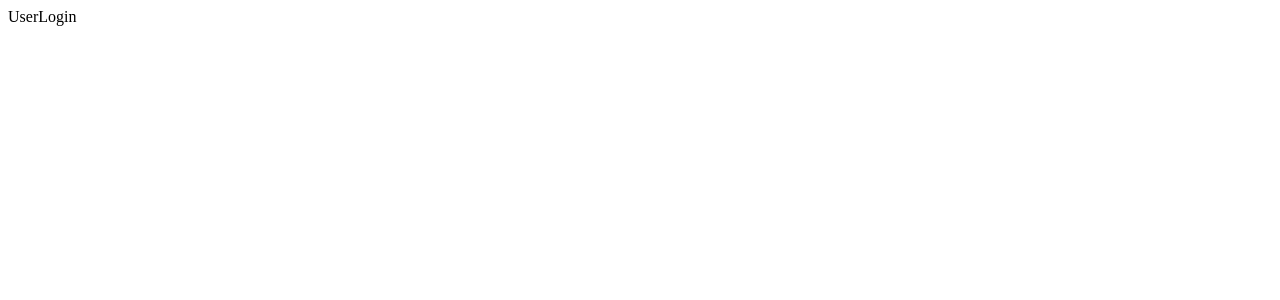
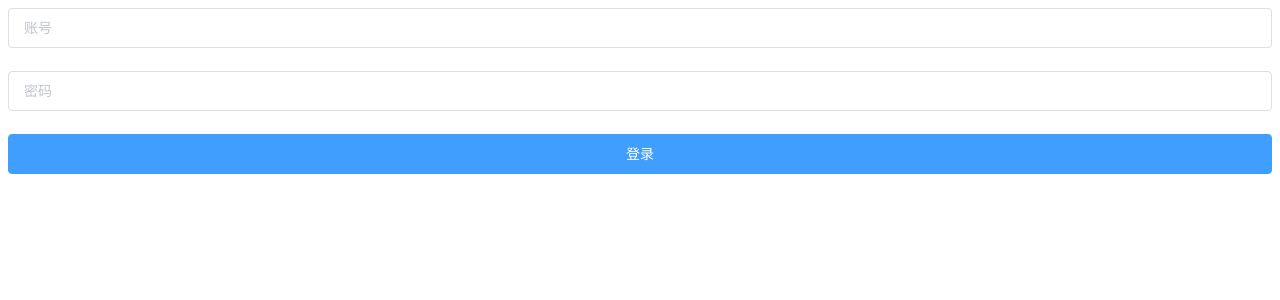
Before and after one commit to Memory1998/breeze-web, a Vue app: page / in a window 1280 px wide. Shown: the top 300 px of the page. Built offline with nearby package versions, Linux system fonts and the light colour scheme; the HTML template or start-up script is replaced by a standard one.

Commit message:
登录页面

```diff
--- a/package.json
+++ b/package.json
@@ -9,6 +9,7 @@
   },
   "dependencies": {
     "core-js": "^3.6.5",
+    "element-ui": "^2.15.6",
     "vue": "^2.6.11",
     "vue-router": "^3.2.0"
   },
@@ -19,6 +20,8 @@
     "@vue/cli-service": "~4.5.0",
     "@vue/eslint-config-prettier": "^6.0.0",
     "babel-eslint": "^10.1.0",
+    "babel-plugin-component": "^1.1.1",
+    "babel-preset-es2015": "^6.24.1",
     "eslint": "^6.7.2",
     "eslint-plugin-prettier": "^3.3.1",
     "eslint-plugin-vue": "^6.2.2",
--- a/src/App.vue
+++ b/src/App.vue
@@ -4,5 +4,4 @@
   </div>
 </template>
 
-<style>
-</style>
+<style></style>
--- a/src/components/UserLogin.vue
+++ b/src/components/UserLogin.vue
@@ -1,31 +1,40 @@
 <template>
   <div class="userLogin">
-    UserLogin
+    <el-form :model="formLogin">
+      <el-form-item>
+        <el-input v-model="formLogin.username" placeholder="账号"></el-input>
+      </el-form-item>
+      <el-form-item>
+        <el-input v-model="formLogin.password" placeholder="密码"></el-input>
+      </el-form-item>
+      <el-form-item>
+        <el-button style="width: 100%" type="primary" @click="onSubmit">{{
+          loginBtn
+        }}</el-button>
+      </el-form-item>
+    </el-form>
   </div>
 </template>
 
 <script>
 export default {
-  name: "UserLogin",
-  props: {
+  name: "userLogin",
+  data() {
+    return {
+      loginBtn: "登录",
+      formLogin: {
+        username: "",
+        password: "",
+      },
+    };
+  },
+  methods: {
+    onSubmit() {
+      console.log("submit!");
+    },
   },
 };
 </script>
 
 <!-- Add "scoped" attribute to limit CSS to this component only -->
-<style scoped>
-h3 {
-  margin: 40px 0 0;
-}
-ul {
-  list-style-type: none;
-  padding: 0;
-}
-li {
-  display: inline-block;
-  margin: 0 10px;
-}
-a {
-  color: #42b983;
-}
-</style>
+<style scoped></style>
--- a/src/main.js
+++ b/src/main.js
@@ -1,6 +1,175 @@
 import Vue from "vue";
 import App from "./App.vue";
 import router from "./router";
+import lang from "element-ui/lib/locale/lang/en";
+import locale from "element-ui/lib/locale";
+
+// 设置语言
+locale.use(lang);
+
+import {
+  Pagination,
+  Dialog,
+  Autocomplete,
+  Dropdown,
+  DropdownMenu,
+  DropdownItem,
+  Menu,
+  Submenu,
+  MenuItem,
+  MenuItemGroup,
+  Input,
+  InputNumber,
+  Radio,
+  RadioGroup,
+  RadioButton,
+  Checkbox,
+  CheckboxButton,
+  CheckboxGroup,
+  Switch,
+  Select,
+  Option,
+  OptionGroup,
+  Button,
+  ButtonGroup,
+  Table,
+  TableColumn,
+  DatePicker,
+  TimeSelect,
+  TimePicker,
+  Popover,
+  Tooltip,
+  Breadcrumb,
+  BreadcrumbItem,
+  Form,
+  FormItem,
+  Tabs,
+  TabPane,
+  Tag,
+  Tree,
+  Alert,
+  Slider,
+  Icon,
+  Row,
+  Col,
+  Upload,
+  Progress,
+  Spinner,
+  Badge,
+  Card,
+  Rate,
+  Steps,
+  Step,
+  Carousel,
+  CarouselItem,
+  Collapse,
+  CollapseItem,
+  Cascader,
+  ColorPicker,
+  Transfer,
+  Container,
+  Header,
+  Aside,
+  Main,
+  Footer,
+  Timeline,
+  TimelineItem,
+  Link,
+  Divider,
+  Image,
+  Calendar,
+  Backtop,
+  PageHeader,
+  CascaderPanel,
+  Loading,
+  MessageBox,
+  Message,
+  Notification,
+} from "element-ui";
+
+Vue.use(Pagination);
+Vue.use(Dialog);
+Vue.use(Autocomplete);
+Vue.use(Dropdown);
+Vue.use(DropdownMenu);
+Vue.use(DropdownItem);
+Vue.use(Menu);
+Vue.use(Submenu);
+Vue.use(MenuItem);
+Vue.use(MenuItemGroup);
+Vue.use(Input);
+Vue.use(InputNumber);
+Vue.use(Radio);
+Vue.use(RadioGroup);
+Vue.use(RadioButton);
+Vue.use(Checkbox);
+Vue.use(CheckboxButton);
+Vue.use(CheckboxGroup);
+Vue.use(Switch);
+Vue.use(Select);
+Vue.use(Option);
+Vue.use(OptionGroup);
+Vue.use(Button);
+Vue.use(ButtonGroup);
+Vue.use(Table);
+Vue.use(TableColumn);
+Vue.use(DatePicker);
+Vue.use(TimeSelect);
+Vue.use(TimePicker);
+Vue.use(Popover);
+Vue.use(Tooltip);
+Vue.use(Breadcrumb);
+Vue.use(BreadcrumbItem);
+Vue.use(Form);
+Vue.use(FormItem);
+Vue.use(Tabs);
+Vue.use(TabPane);
+Vue.use(Tag);
+Vue.use(Tree);
+Vue.use(Alert);
+Vue.use(Slider);
+Vue.use(Icon);
+Vue.use(Row);
+Vue.use(Col);
+Vue.use(Upload);
+Vue.use(Progress);
+Vue.use(Spinner);
+Vue.use(Badge);
+Vue.use(Card);
+Vue.use(Rate);
+Vue.use(Steps);
+Vue.use(Step);
+Vue.use(Carousel);
+Vue.use(CarouselItem);
+Vue.use(Collapse);
+Vue.use(CollapseItem);
+Vue.use(Cascader);
+Vue.use(ColorPicker);
+Vue.use(Transfer);
+Vue.use(Container);
+Vue.use(Header);
+Vue.use(Aside);
+Vue.use(Main);
+Vue.use(Footer);
+Vue.use(Timeline);
+Vue.use(TimelineItem);
+Vue.use(Link);
+Vue.use(Divider);
+Vue.use(Image);
+Vue.use(Calendar);
+Vue.use(Backtop);
+Vue.use(PageHeader);
+Vue.use(CascaderPanel);
+
+Vue.use(Loading.directive);
+
+Vue.prototype.$loading = Loading.service;
+Vue.prototype.$msgbox = MessageBox;
+Vue.prototype.$alert = MessageBox.alert;
+Vue.prototype.$confirm = MessageBox.confirm;
+Vue.prototype.$prompt = MessageBox.prompt;
+Vue.prototype.$notify = Notification;
+Vue.prototype.$message = Message;
 
 Vue.config.productionTip = false;
 
--- a/src/views/Login.vue
+++ b/src/views/Login.vue
@@ -1,6 +1,6 @@
 <template>
   <div class="loign">
-    <UserLogin/>
+    <UserLogin />
   </div>
 </template>
 
```
Also changed, not shown: src/views/user/User.vue (+2 -5 lines), 1 other file (tests, documents, lock files or other folders).
